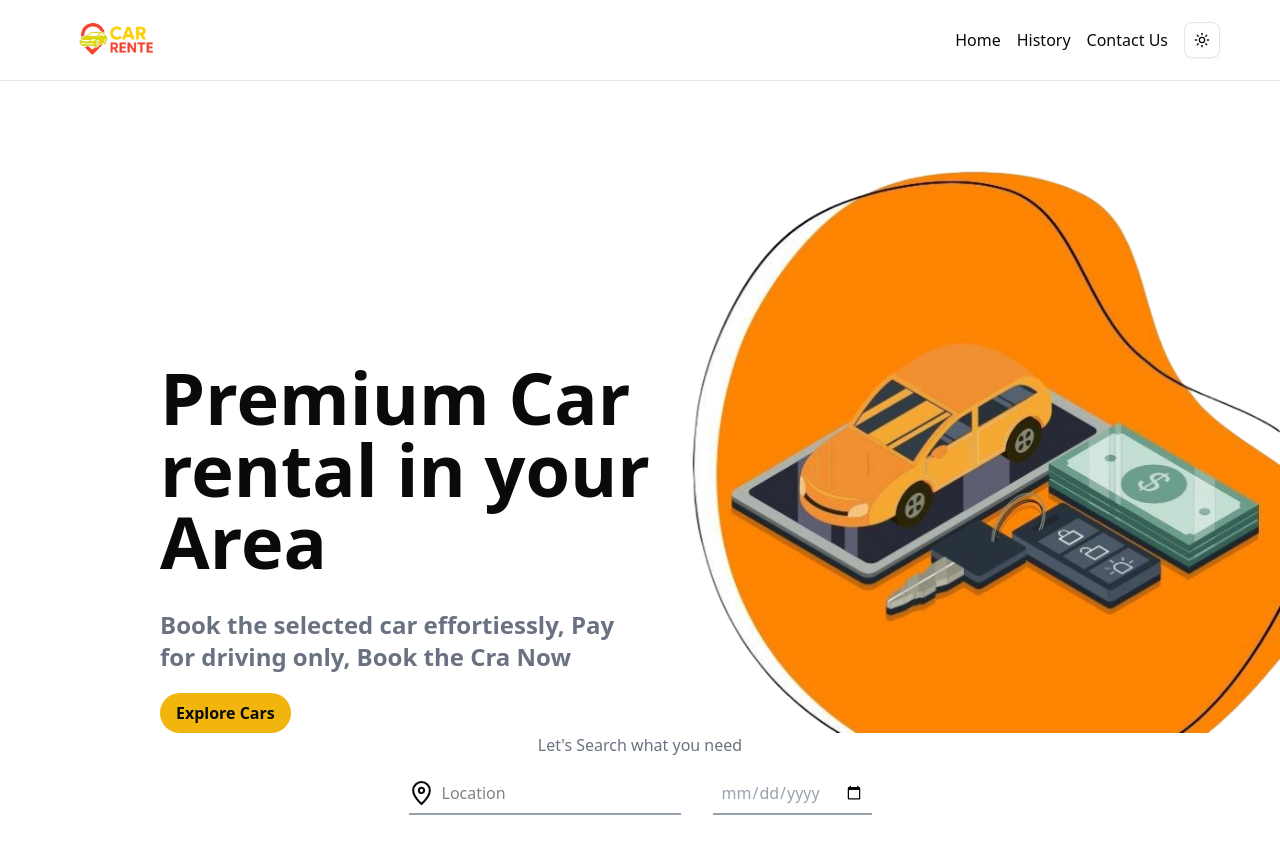
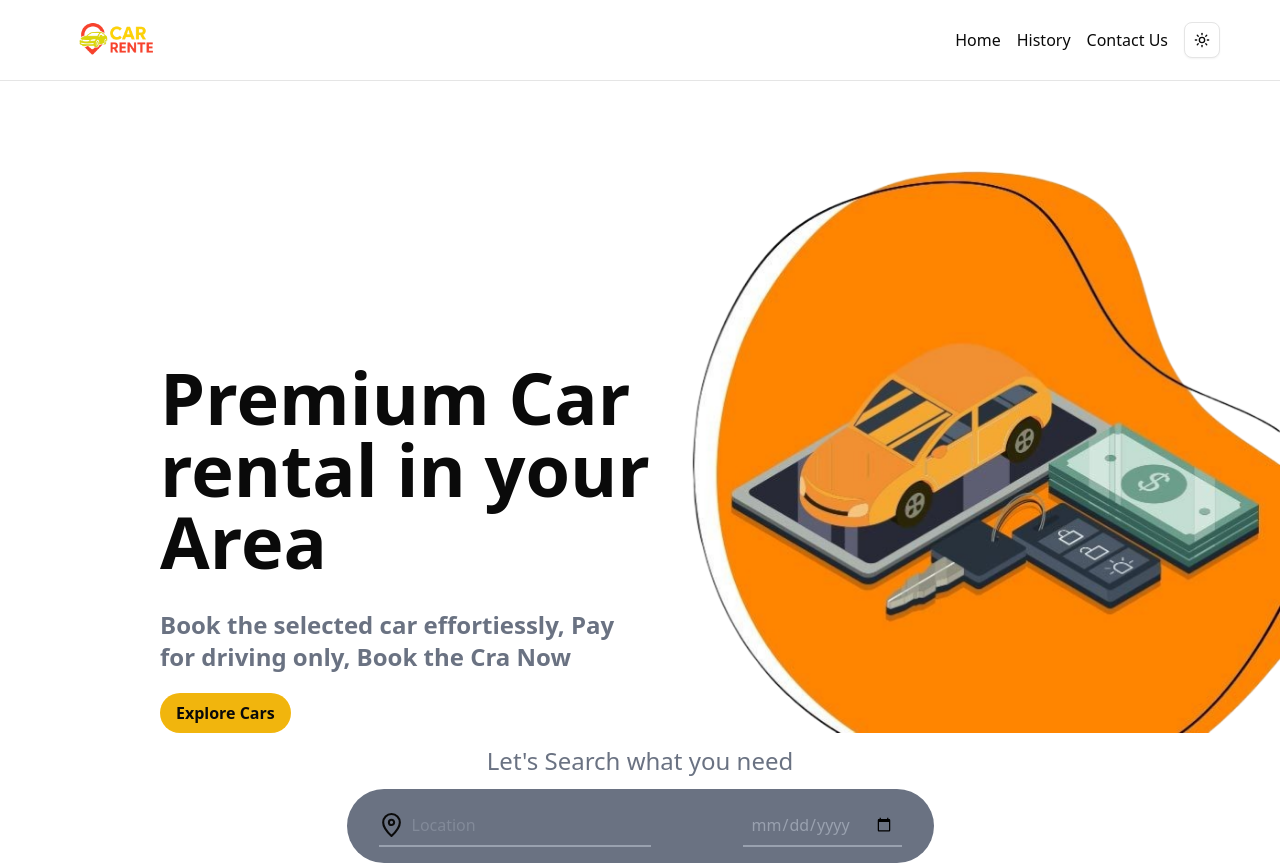
Before and after one commit to kirito666coder/car-rente-app, a Next.js app: page / in a window 1280 px wide. Before the commit the page ends 831 px from the top, so only its background shows below. Built offline with nearby package versions, Linux system fonts and the light colour scheme.

Commit message:
fix: enhance layout and styling in Searchinput component

```diff
--- a/components/home/Searchinput.tsx
+++ b/components/home/Searchinput.tsx
@@ -1,10 +1,11 @@
 export default function Searchinput() {
     return (
         <div>
-            <h2 className="text-center text-gray-500">Let's Search what you need</h2>
+            <h2 className="text-center text-gray-500 text-2xl m-3">Let's Search what you need</h2>
             <div className="flex justify-center items-center">
+                <div className="bg-gray-500 flex  w-fit rounded-full px-4 md:gap-15">
 
-                <div className="flex items-center  m-4 border-b-gray-400 border-b-2">
+                <div className="flex items-center  m-4 border-b-gray-400 border-b-2 ">
                     <svg xmlns="http://www.w3.org/2000/svg" fill="none" viewBox="0 0 24 24" stroke="currentColor" width="25" height="25">
                         <path strokeLinecap="round" strokeLinejoin="round" strokeWidth="2"
                             d="M12 11.5a2.5 2.5 0 100-5 2.5 2.5 0 000 5z" />
@@ -12,12 +13,13 @@ export default function Searchinput() {
                             d="M12 22s8-7.5 8-13a8 8 0 10-16 0c0 5.5 8 13 8 13z" />
                     </svg>
 
-                    <input type="text" placeholder="Location" className="p-2 outline-none " />
+                    <input type="text" placeholder="Location" className="p-2 outline-none text-gray-400" />
                 </div>
 
                 <div className="flex items-center text-gray-400 m-4 border-b-gray-400 border-b-2">
                     <input type="date" placeholder="Location" className="p-2 outline-none " />
                 </div>
+                            </div>
             </div>
         </div>
     );
```
